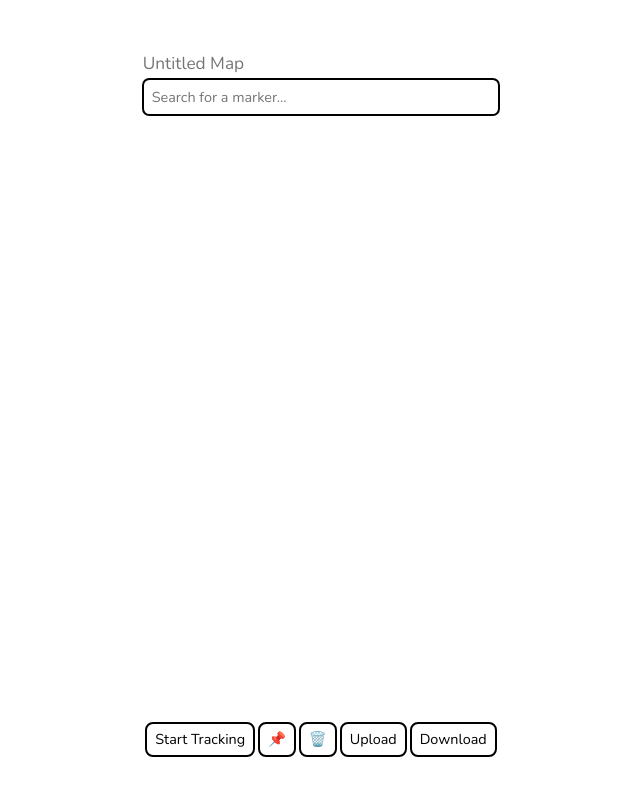
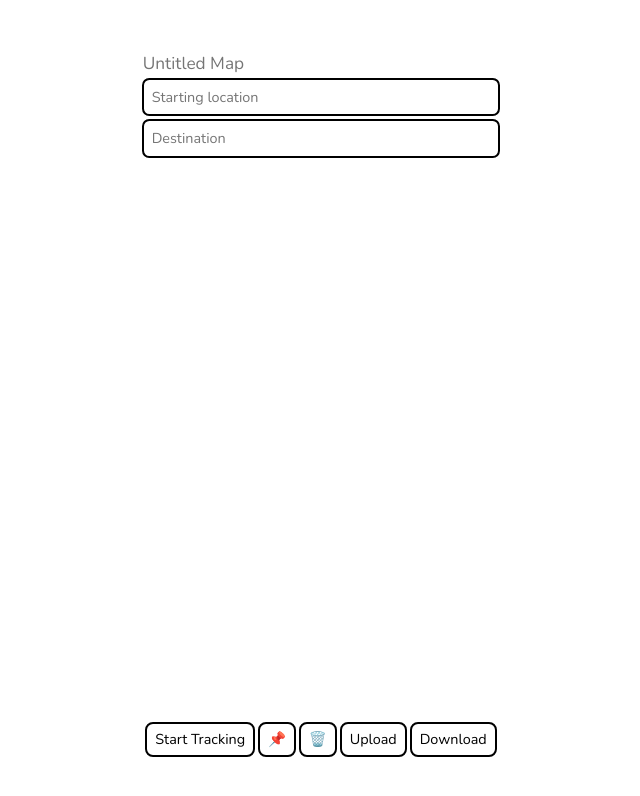
Before and after one commit to jnathan02222/uw-mapper, a React (Create React App) app in the folder map-app/: page / in a window 1280 px wide. Shown: the top 796 px of the page, without its empty margins (319-959 px from the left). Built offline with nearby package versions, Linux system fonts and the light colour scheme.

Commit message:
Changes to map styling

```diff
--- a/map-app/src/Components/App.js
+++ b/map-app/src/Components/App.js
@@ -125,7 +125,8 @@ function App() {
         <div className={appStyles.container}>
           <form className={appStyles.form} ref={form}>
             <input className={appStyles.titleBox} type="text" name="name" placeholder="Untitled Map"></input>
-            <input className={appStyles.search} type="text" placeholder="Search for a marker..."></input>
+            <input className={appStyles.search} type="text" placeholder="Starting location"></input>
+            <input className={appStyles.search} type="text" placeholder="Destination"></input>
           </form>
           <Canvas resizeHandler={updateCanvas} nodes={nodes}></Canvas>
           <Menu eventHandlers={{startTrackingHandler: startTracking, stopTrackingHandler: stopTracking, addMarkerHandler: addMarker, clearNodesHandler: clearNodes, uploadHandler: upload, downloadHandler: download}} ></Menu>
--- a/map-app/src/Components/Map.js
+++ b/map-app/src/Components/Map.js
@@ -1,5 +1,6 @@
 import { Stage, Layer } from "react-konva"
 import mapStyles from "../StyleSheets/Map.module.css"
+
 import React, {useEffect, useState} from 'react';
 
 function Canvas(props){
@@ -51,7 +52,7 @@ function Canvas(props){
 
 
     return (
-        <div>
+        <div className={mapStyles.map}>
             <Stage
                 width={appDimensions["width"]}
                 height={appDimensions["height"]}
@@ -61,8 +62,15 @@ function Canvas(props){
 
                 </Layer>
             </Stage>
+
         </div>
     );
 }
 
+/*
+<div className={mapStyles.zoom}>
+    <button className={mapStyles.button}>➕</button>
+    <button className={mapStyles.button}>➖</button>
+</div>
+*/
 export default Canvas;
--- a/map-app/src/StyleSheets/Map.module.css
+++ b/map-app/src/StyleSheets/Map.module.css
@@ -1,6 +1,45 @@
+.map {
+    position: absolute;
+    top: 0;
+    left: 0;
+    width: 100%;
+    height: 100%;
+
+    display: flex;
+    justify-content: right;
+    align-items: center;
+    z-index: -1;
+
+}
+
 .canvas {
     position: absolute;
     top: 0;
     left: 0;
     z-index: -1;
 }
+
+.zoom {
+    display: flex;
+    flex-direction: column;
+}
+.button {
+    font-family: 'Nunito', sans-serif;
+    font-size: 1em;
+
+    background-color: white;
+    padding: 0.5rem;
+    cursor: pointer;
+    border-radius: 0.5rem;
+
+    border-style: solid;
+    border-width: 2px;
+
+    line-height: 1em;
+
+
+}
+
+.button:active {
+    background-color: #EFEFEF;
+}
```
